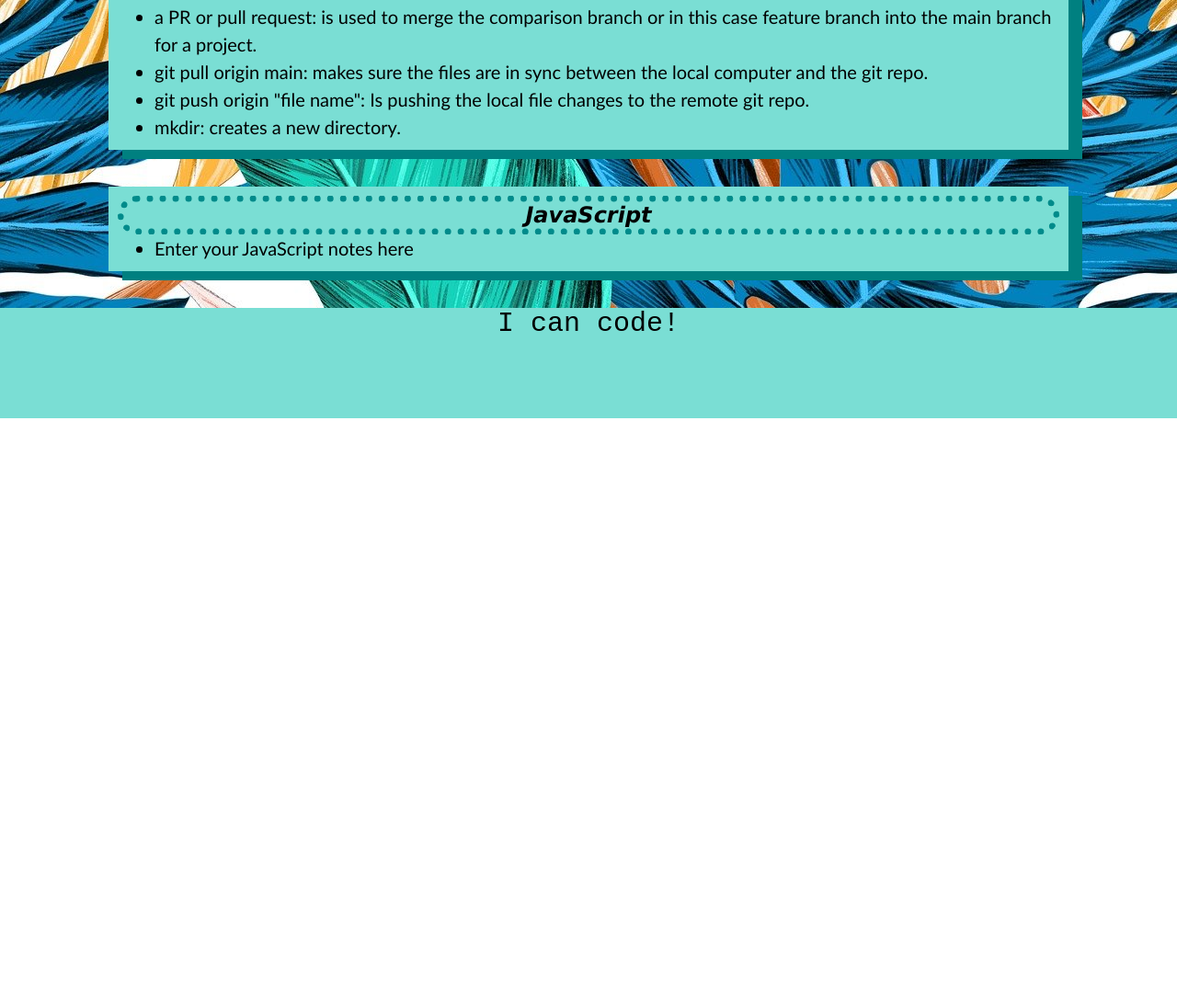
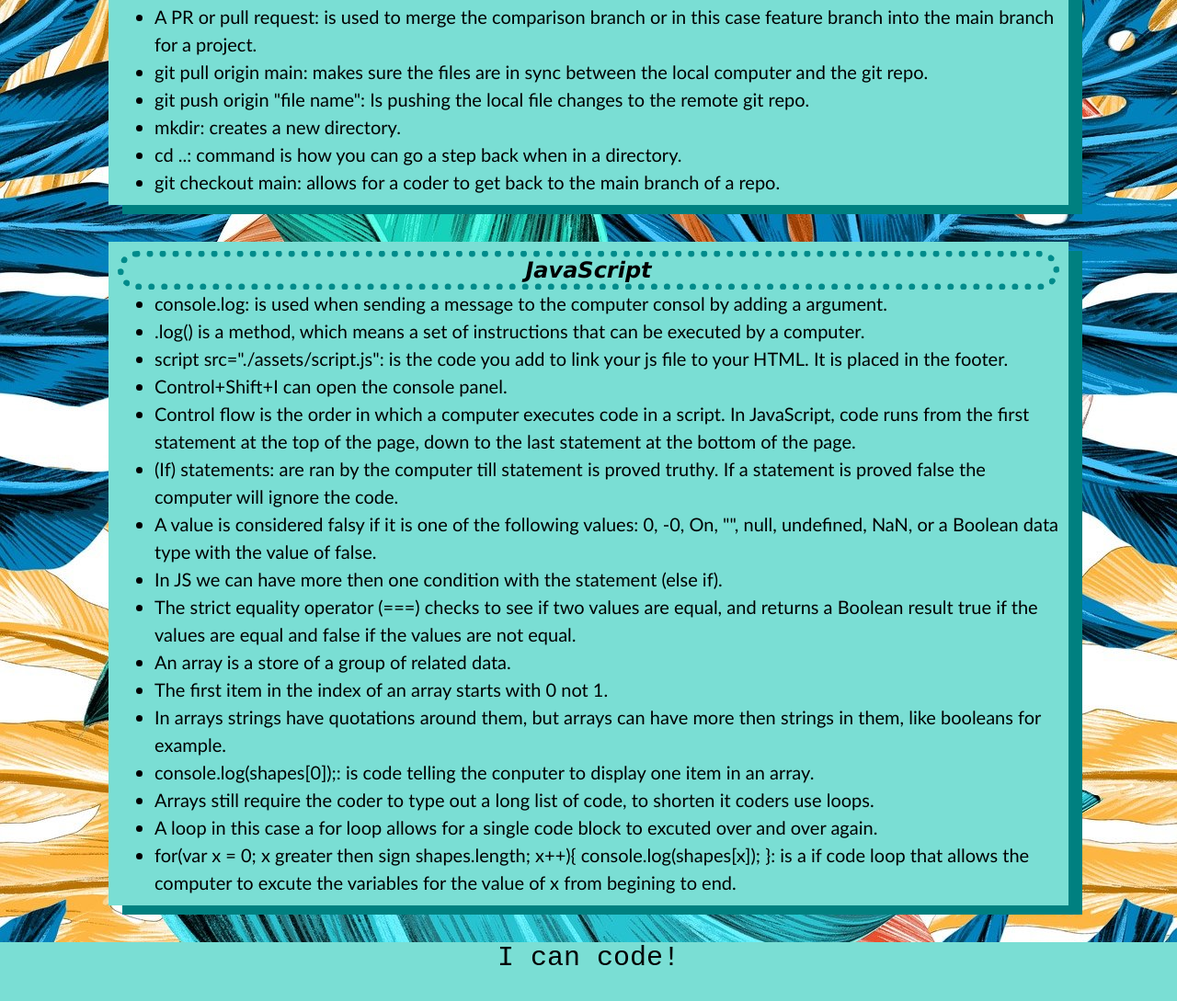
Before and after one commit to MariCods/prework-study-guide, a plain HTML site: page index.html in a window 1280 px wide. Shown: the part 1313-2402 px from the top of the page at 92% size. Before the commit the page ends 1768 px from the top, so only its background shows below. Drawn offline with Linux system fonts and the light colour scheme.

Commit message:
Added JS and upated HTML

```diff
--- /dev/null
+++ b/assets/script.js
@@ -0,0 +1,18 @@
+var topics = ['HTML', 'CSS', 'Git', 'JavaScript'];
+
+for (var x = 0; x < topics.length; x++) {
+ console.log(topics[x]);
+}
+/*
+if (topic === 'HTML') {
+ console.log("Let's study HTML!");
+} else if (topic === 'CSS') {
+ console.log("Let's study CSS!");
+} else if (topic === 'Git') {
+ console.log("Let's study Git!");
+} else if (topic === 'JavaScript') {
+ console.log("Let's study JavaScript!");
+} else {
+ console.log('Please try again!');
+}
+*/
--- a/index.html
+++ b/index.html
@@ -12,6 +12,7 @@
     <header id="top">
       <h1>Prework Study Guide</h1>
       <img src="./assets/bowtie-cat.png" alt="Profile image of cat wearing a bow tie." />
+      <h2>✨ Open the Console to See What's Happening ✨</h2>
       </header>
     <main>
       <section class="card" id="html-section">
@@ -51,17 +52,36 @@
           <li>git checkout -b branch-name: creates a new branch and switches to it</li>
           <li>cd: locates files in your computer directory.</li>
           <li>touch: creates a file in a chosen directory.</li>
-          <li>a PR or pull request: is used to merge the comparison branch or in this case feature branch into the main branch for a project.</li>
+          <li>A PR or pull request: is used to merge the comparison branch or in this case feature branch into the main branch for a project.</li>
           <li>git pull origin main: makes sure the files are in sync between the local computer and the git repo.</li>
           <li>git push origin "file name": Is pushing the local file changes to the remote git repo.</li>
           <li>mkdir: creates a new directory.</li>
+          <Li>cd ..: command is how you can go a step back when in a directory.</Li>
+          <li>git checkout main: allows for a coder to get back to the main branch of a repo.</li>
         </ul>
       </section>
 
       <section class="card" id="javascript-section">
         <h2>JavaScript</h2>
         <ul>
-          <li>Enter your JavaScript notes here</li>
+          <li>console.log: is used when sending a message to the computer consol by adding a argument.</li>
+          <li>.log() is a method, which means a set of instructions that can be executed by a computer.</li>
+          <li>script src="./assets/script.js": is the code you add to link your js file to your HTML. It is placed in the footer.</li>
+          <li>Control+Shift+I can open the console panel.</li>
+          <li>Control flow is the order in which a computer executes code in a script. In JavaScript, code runs from the first statement at the top of the page, down to the last statement at the bottom of the page. </li>
+          <li>(If) statements: are ran by the computer till statement is proved truthy. If a statement is proved false the computer will ignore the code. </li>
+          <li>A value is considered falsy if it is one of the following values: 0, -0, On, "", null, undefined, NaN, or a Boolean data type with the value of false.</li>
+          <li>In JS we can have more then one condition with the statement (else if).</li>
+          <li>The strict equality operator (===) checks to see if two values are equal, and returns a Boolean result true if the values are equal and false if the values are not equal.</li>
+          <li>An array is a store of a group of related data.</li>
+          <li>The first item in the index of an array starts with 0 not 1.</li>
+          <li>In arrays strings have quotations around them, but arrays can have more then strings in them, like booleans for example.</li>
+          <li>console.log(shapes[0]);: is code telling the conputer to display one item in an array.</li>
+          <li>Arrays still require the coder to type out a long list of code, to shorten it coders use loops.</li>
+          <li>A loop in this case a for loop allows for a single code block to excuted over and over again.</li>
+          <li>for(var x = 0; x greater then sign shapes.length; x++){
+            console.log(shapes[x]);
+           }: is a if code loop that allows the computer to excute the variables for the value of x from begining to end.</li>
           <ul>
       </section>
     </main>
@@ -69,5 +89,6 @@
     <footer>
       <p>I can code!</p>
     </footer>
+    <script src="./assets/script.js"></script>
   </body>
 </html>
```
